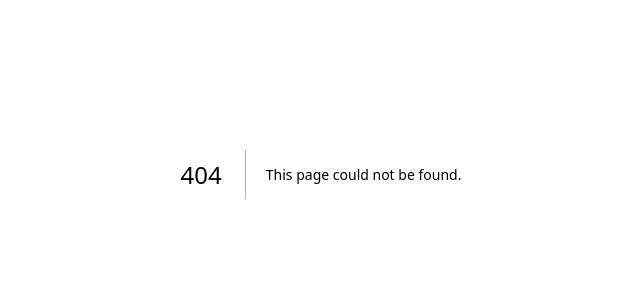
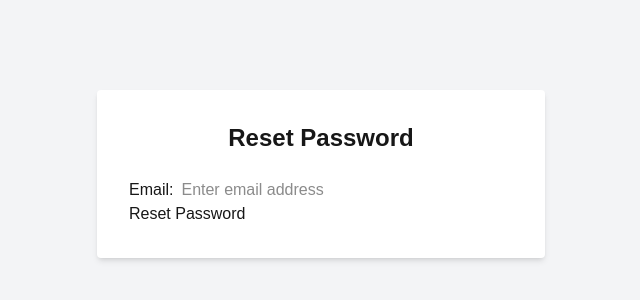
Before and after one commit to tabetant/cs-ticket-system, a Next.js app: page /request-reset in a window 1280 px wide. Before the commit this address had no page. Shown: the part 226-526 px from the top of the page, without its empty margins (319-959 px from the left). Built offline with nearby package versions, Linux system fonts and the light colour scheme; no server answers.

Commit message:
changed file names and structure for clarity

```diff
--- /dev/null
+++ b/src/app/request-reset/page.tsx
@@ -0,0 +1,11 @@
+import RequestResetForm from "../ui/RequestResetForm";
+export default function ResetPasswordPage() {
+    return (
+        <div className="flex flex-col items-center justify-center min-h-screen bg-gray-100">
+            <div className="bg-white p-8 rounded shadow-md w-full max-w-md">
+                <h1 className="text-2xl font-bold mb-6 text-center">Reset Password</h1>
+                <RequestResetForm />
+            </div>
+        </div>
+    );
+}
--- a/src/app/ui/LoginForm.tsx
+++ b/src/app/ui/LoginForm.tsx
@@ -67,8 +67,8 @@ export default function LoginForm() {
             </div>
             <div className='flex flex-col items-center justify-center gap-2'>
                 <button type="submit">Login</button>
-                <Link href="/signup">Don't have an account? Sign up</Link>
-                <Link href="/forgot-password">Forgot Password?</Link>
+                <Link href="/public/signup">Don't have an account? Sign up</Link>
+                <Link href="/request-reset">Forgot Password?</Link>
             </div>
         </form>
     );
--- a/src/app/ui/ResetPassForm.tsx
+++ b/src/app/ui/RequestResetForm.tsx
@@ -6,7 +6,7 @@ import { z } from "zod";
 import { zodResolver } from "@hookform/resolvers/zod";
 import Link from "next/link";
 
-export default function ResetPassForm() {
+export default function RequestResetForm() {
     const router = useRouter();
     const inputsSchema = z.object({
         email: z.string().email('Invalid email address'),
@@ -23,30 +23,27 @@ export default function ResetPassForm() {
         }
     })
     const onSubmit: SubmitHandler<Inputs> = async (data) => {
-        const { data: user, error: userError } = supabase.select(users).eq(email, data.email).single();
+        const { data: user, error: userError } = await supabase.from('users').select('*').eq('email', data.email).single();
         if (userError) {
             console.error("Error fetching user:", userError);
         } else {
-            supabase.auth.resetPasswordForEmail(email, {
+            supabase.auth.resetPasswordForEmail(data.email, {
                 redirectTo: 'https://localhost:3000/reset-password'
             })
             if (user) {
                 console.log("Password reset email sent to:", data.email);
-                router.push('/forgot-pass-email');
+                router.push('/check-email');
             } else {
                 console.error("User not found with email:", data.email);
             }
         }
     }
-}
-
 
     return (
         <form onSubmit={handleSubmit(onSubmit)}>
-        <h1>Enter Email</h1>
             <div>
                 <label>Email:</label>
-            <input type="email" {...register("email")} />
+                <input className='mx-2' type="email" {...register("email")} placeholder='Enter email address' />
                 {errors.email && <p>{errors.email.message}</p>}
             </div>
             <button type="submit">Reset Password</button>
--- a/src/app/ui/PasswordResetForm.tsx
+++ b/src/app/ui/UpdatePasswordForm.tsx
@@ -5,7 +5,7 @@ import { useRouter, usePathname } from "next/navigation";
 import { z } from "zod";
 import { zodResolver } from "@hookform/resolvers/zod";
 
-export default function PasswordResetForm() {
+export default function UpdatePasswordForm() {
     const router = useRouter();
     const inputsSchema = z.object({
         password: z.string().min(6, "Password must be at least 6 characters long"),
--- a/src/app/password-reset/page.tsx
+++ b/src/app/update-password/page.tsx
@@ -1,11 +1,11 @@
-import PasswordResetForm from "../ui/PasswordResetForm";
+import UpdatePasswordForm from "../ui/UpdatePasswordForm";
 
 export default function ForgotPasswordPage() {
     return (
         <div className="flex flex-col items-center justify-center min-h-screen bg-gray-100">
             <div className="bg-white p-8 rounded shadow-md w-full max-w-md">
                 <h1 className="text-2xl font-bold mb-6 text-center">Forgot Password</h1>
-                <PasswordResetForm />
+                <UpdatePasswordForm />
             </div>
         </div>
     );
```
Also changed, not shown: src/app/check-email/page.tsx (renamed from src/app/forgot-pass-email/page.tsx). Lines whose indentation alone changed are shown as unchanged.
